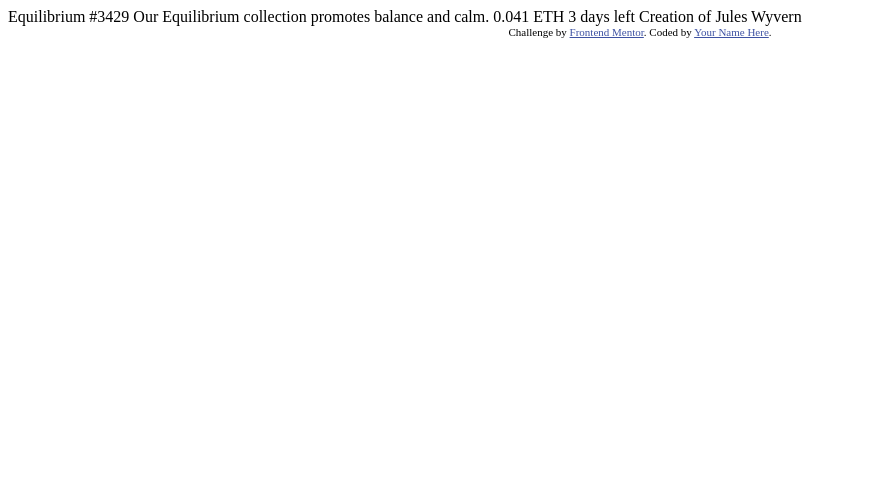
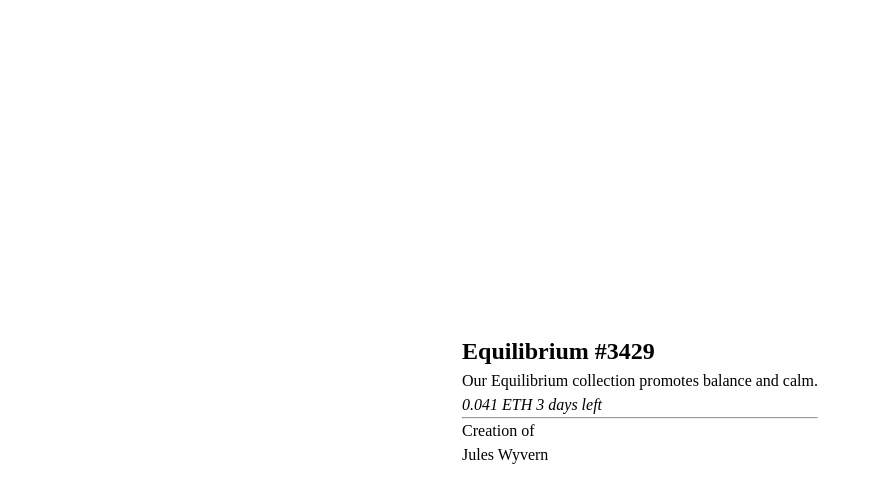
Before and after one commit to juliabush/NFT-Card, a plain HTML site: page index.html in a window 1280 px wide. Shown: the whole page, without its empty margins (0-873 px from the left). Drawn offline with Linux system fonts and the light colour scheme.

Commit message:
Adding classes and css reset + basic styling

```diff
--- a/index.html
+++ b/index.html
@@ -5,29 +5,30 @@
   <meta name="viewport" content="width=device-width, initial-scale=1.0"> <!-- displays site properly based on user's device -->
 
   <link rel="icon" type="image/png" sizes="32x32" href="./images/favicon-32x32.png">
-
+  <link rel="stylesheet" href="style.css">
   <title>Frontend Mentor | NFT preview card component</title>
 
-  <!-- Feel free to remove these styles or customise in your own stylesheet 👍 -->
-  <style>
-    .attribution { font-size: 11px; text-align: center; }
-    .attribution a { color: hsl(228, 45%, 44%); }
-  </style>
 </head>
 <body>
-
-  Equilibrium #3429
-
-  Our Equilibrium collection promotes balance and calm.
-
-  0.041 ETH
+<article class="NFT-card__container">
+  <h1 class="NFT-card__title">
+    Equilibrium #3429
+  </h1>
+  <p class="NFT-card__caption">
+    Our Equilibrium collection promotes balance and calm.
+  </p>
+  <!-- the <i> tag is commonly used for icons, thats why im implementing it here -->
+  <i class="NFT-card__ETH-icon" data-icon="ETH-icon">
+    0.041 ETH
+  </i>
+ <i class="NFT-card__Time-icon" data-icon="Time-icon">
   3 days left
-
-  Creation of Jules Wyvern
-
-  <div class="attribution">
-    Challenge by <a href="https://www.frontendmentor.io?ref=challenge" target="_blank">Frontend Mentor</a>.
-    Coded by <a href="#">Your Name Here</a>.
-  </div>
+ </i>
+ <!-- The <hr> tag creates a horizontal line -->
+ <hr class="NFT-card__line-break">
+  <p class="NFT-card__attribution">
+    Creation of <p class="NFT-card__attribution-name">Jules Wyvern</p>
+  </p>
+</article>
 </body>
 </html>
--- a/style.css
+++ b/style.css
@@ -0,0 +1,70 @@
+@import url('https://fonts.googleapis.com/css2?family=Outfit:wght@100..900&display=swap');
+
+:root {
+    /* Font styling */
+    --font-style: 'Outfit';
+    --font-size: 18px;
+    --fw-light: 300;
+    --fw-mid: 400;
+    --fw-bold: 600;
+
+    /* Colors */
+    --clr-background-darkblue: hsl(217, 54%, 11%);
+    --clr-maincard-skyblue: hsl(215, 51%, 70%);
+    --clr-card-dropshadow-navyblue: hsl(215, 51%, 70%);
+    --clr-break-line-blue: hsl(215, 32%, 27%);
+    --clr-ETH-icon-brightblue: hsl(178, 100%, 50%);
+}
+/* 1. Use a more-intuitive box-sizing model */
+*, *::before, *::after {
+    box-sizing: border-box;
+  }
+
+  /* 2. Remove default margin */
+  * {
+    margin: 0;
+  }
+
+  body {
+    /* 3. Add accessible line-height */
+    line-height: 1.5;
+    /* 4. Improve text rendering */
+    -webkit-font-smoothing: antialiased;
+  }
+
+  /* 5. Improve media defaults */
+  img, picture, video, canvas, svg {
+    display: block;
+    max-width: 100%;
+  }
+
+  /* 6. Inherit fonts for form controls */
+  input, button, textarea, select {
+    font: inherit;
+  }
+
+  /* 7. Avoid text overflows */
+  p, h1, h2, h3, h4, h5, h6 {
+    overflow-wrap: break-word;
+  }
+
+  /* 8. Improve line wrapping */
+  p {
+    text-wrap: pretty;
+  }
+  h1, h2, h3, h4, h5, h6 {
+    text-wrap: balance;
+  }
+
+  /*
+    9. Create a root stacking context
+  */
+  #root, #__next {
+    isolation: isolate;
+  }
+
+html, body {
+  height: 100%;
+  display: grid;
+  place-content: center;
+}
```
